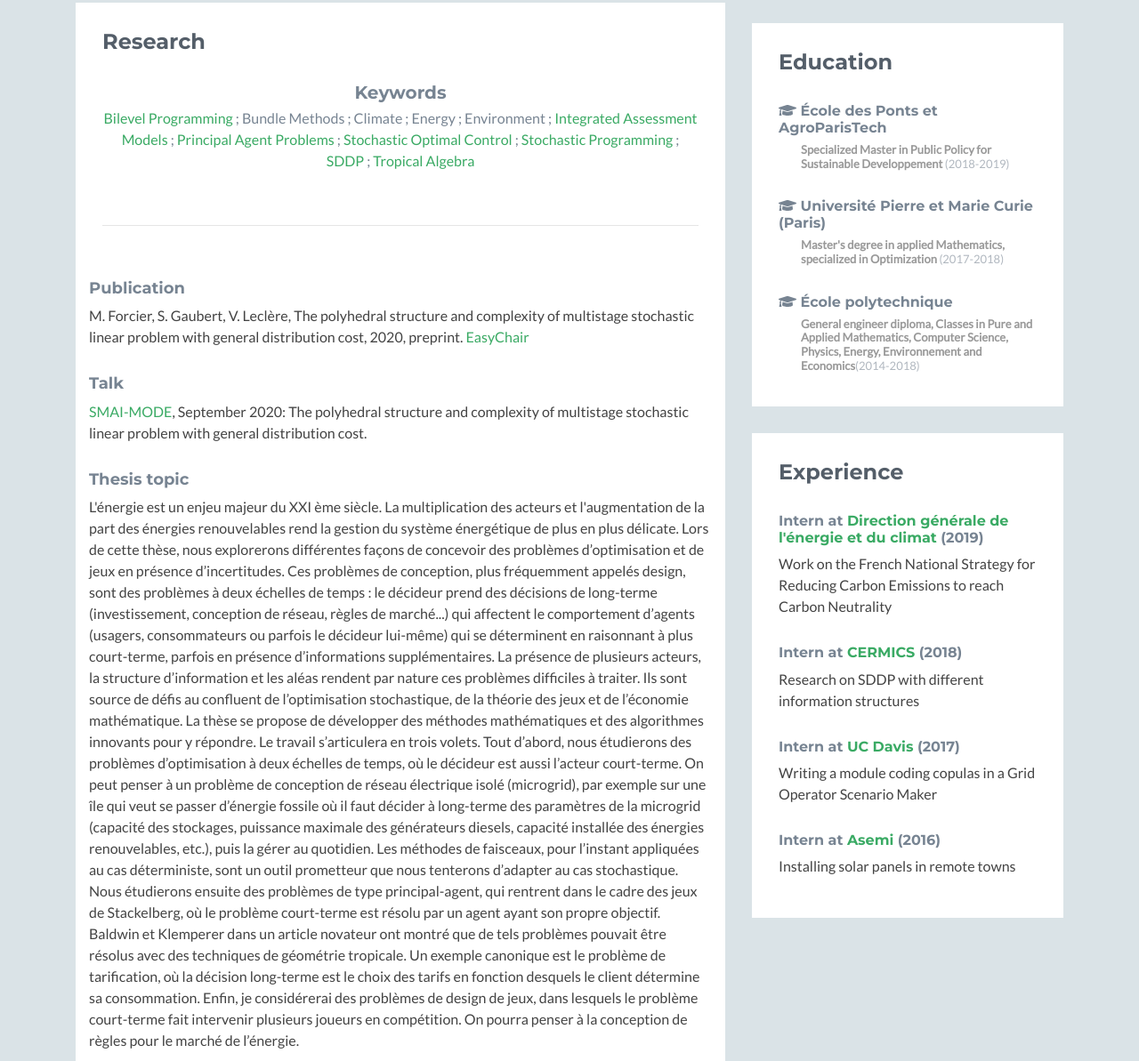
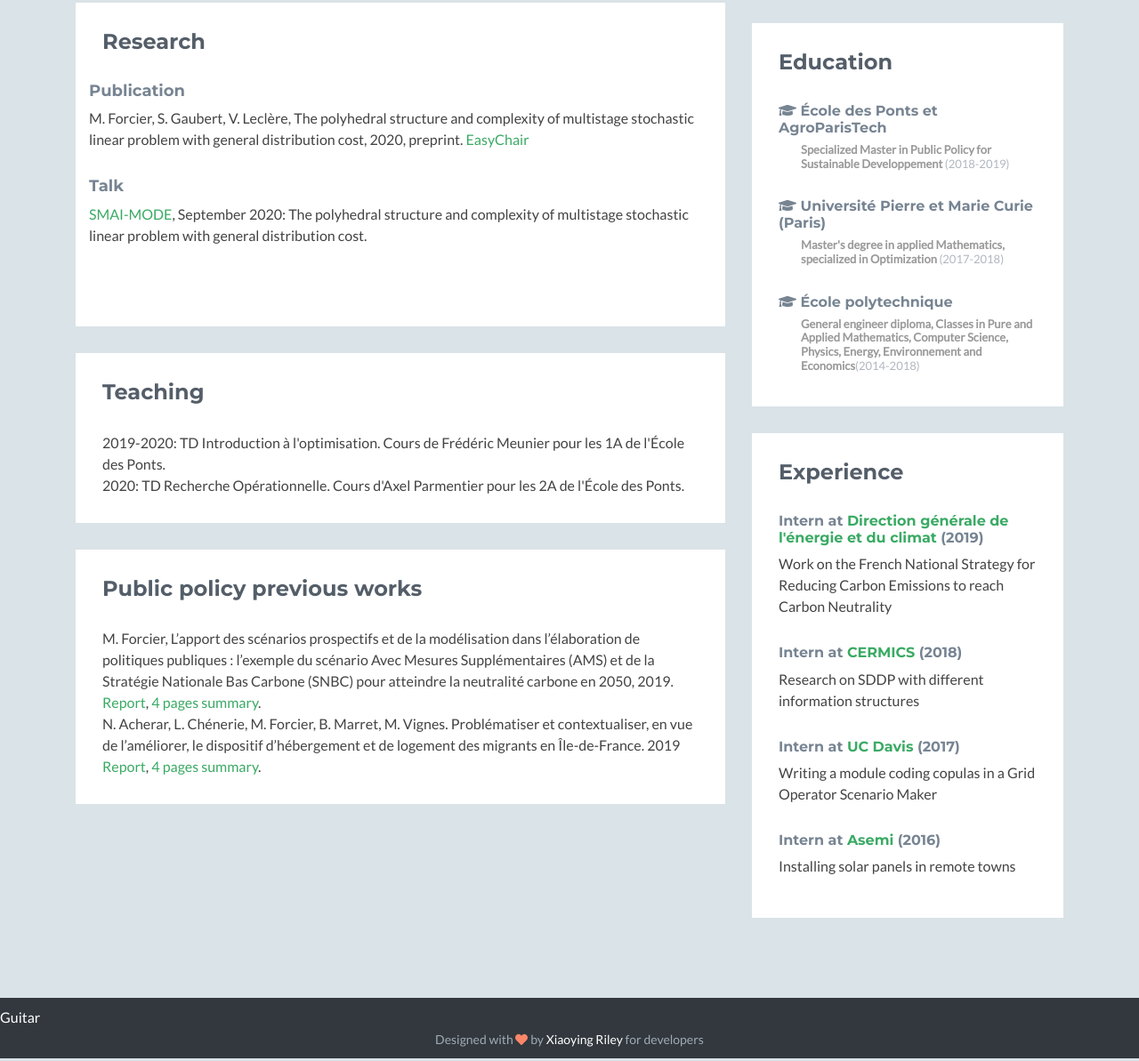
Before and after one commit to maelforcier/maelforcier.github.io, a plain HTML site: page index.html in a window 1280 px wide. Shown: the part 610-1803 px from the top of the page at 89% size. Drawn offline with nearby package versions, Linux system fonts and the light colour scheme; no server answers; a script that the page names is missing; some icons are missing.

Commit message:
mise à jour site

```diff
--- a/index.html
+++ b/index.html
@@ -63,7 +63,7 @@
                                 <a href = "https://cermics.enpc.fr/~leclerev/">Vincent Leclère</a> and
                                  <a href = "http://www.cmap.polytechnique.fr/~gaubert/">Stéphane Gaubert.</a></p>
 
-                                 My <a class="more-link" href="assets/documents/CV_Mael_Forcier.pdf" target="_blank"><i class="fas fa-external-link-alt"></i>french resume</a>.
+                                 My <a class="more-link" href="assets/documents/CV_Mael_Forcier.pdf" target="_blank">french resume</a>.
 
                         </div><!--//content-->
                     </div><!--//section-inner-->
@@ -74,7 +74,7 @@
                         <h2 class="heading">Research</h2>
                         <div class="content">
 
-                            <div class="item featured text-center">
+                            <!-- <div class="item featured text-center">
                                 <h3 class="title">Keywords</h3>
                                 <p class="summary">
                                     <a href="https://en.wikipedia.org/wiki/Bilevel_optimization"> Bilevel Programming </a>;
@@ -88,20 +88,9 @@
                                    <a href ="https://en.wikipedia.org/wiki/Stochastic_programming"> Stochastic Programming</a> ;
                                    <a href="http://gdrro.lip6.fr/sites/default/files/JourneeCOSdec2015-Leclere.pdf"> SDDP </a>;
                                    <a href="https://en.wikipedia.org/wiki/Tropical_semiring"> Tropical Algebra </a></p>
-                                <!-- <div class="featured-image has-ribbon">
-                                    <a href="https://themes.3rdwavemedia.com/bootstrap-templates/product/appify-bootstrap-4-admin-template-for-app-developers/" target="_blank">
-                                    <img class="img-fluid project-image" src="assets/images/projects/project-featured.jpg" alt="project name" />
-                                    </a>
-                                    <div class="ribbon">
-                                        <div class="text">New</div>
-                                    </div>
-                                </div> -->
-                            </div><!--//item-->
-                            <hr class="divider" />
+                            </div>
+                            <hr class="divider"-->
                             <div class="item row">
-                                <!-- <a class="col-md-4 col-12" href="https://themes.3rdwavemedia.com/bootstrap-templates/resume/instance-bootstrap-portfolio-theme-for-developers/" target="_blank">
-                                <img class="img-fluid project-image" src="assets/images/projects/project-1.png" alt="project name" />
-                                </a> -->
                                 <div class="item">
                                     <h3 class="title"><a>Publication</a></h3>
                                     M. Forcier, S. Gaubert, V. Leclère, The polyhedral structure and complexity of multistage stochastic linear problem with general distribution cost, 2020, preprint.
@@ -111,7 +100,7 @@
                                     <h3 class="title"><a>Talk</a></h3>
                                     <a href="https://smai-mode2020.inria.fr/">SMAI-MODE</a>, September 2020: The polyhedral structure and complexity of multistage stochastic linear problem with general distribution cost.
                                 </div>
-                                <div class="item">
+                                <!-- <div class="item">
                                     <h3 class="title"><a>Thesis topic</a></h3>
                                     <p class="mb-2">L'énergie est un enjeu majeur du XXI ème siècle. La multiplication des acteurs et l'augmentation de la
 part des énergies renouvelables rend la gestion du système énergétique de plus en plus délicate.
@@ -140,11 +129,47 @@ canonique est le problème de tarification, où la décision long-terme est le c
 fonction desquels le client détermine sa consommation. Enfin, je considérerai des problèmes de
 design de jeux, dans lesquels le problème court-terme fait intervenir plusieurs joueurs en
 compétition. On pourra penser à la conception de règles pour le marché de l’énergie.</p>
-                                </div><!--//desc-->
-                            </div><!--//item-->
-                        </div><!--//content-->
-                    </div><!--//section-inner-->
-                </section><!--//section-->
+                                -->
+                        </div>
+                    </div>
+                </section>
+
+             <section class="teaching section">
+                <div class="section-inner">
+                    <h2 class="heading">Teaching</h2>
+                    <div class="content">
+                        2019-2020: TD Introduction à l'optimisation. Cours de Frédéric Meunier pour les 1A de l'École des Ponts.
+                    </div>
+                    <div class="content">
+                        2020: TD Recherche Opérationnelle. Cours d'Axel Parmentier pour les 2A de l'École des Ponts.
+                    </div>
+                </div>
+            </section>
+
+            <section class="previous work section">
+               <div class="section-inner">
+                   <h2 class="heading">Public policy previous works</h2>
+                   <div class="content">
+                        M. Forcier, L’apport des scénarios
+                            prospectifs et de la modélisation
+                            dans l’élaboration de politiques publiques :
+                            l’exemple du scénario Avec Mesures Supplémentaires (AMS)
+                            et de la Stratégie Nationale Bas Carbone (SNBC)
+                            pour atteindre la neutralité carbone en 2050, 2019.
+                       <a href="assets/documents/FORCIER_rapport_DGEC.pdf">Report</a>,
+                       <a href="assets/documents/FORCIER_4P_DGEC.pdf">4 pages summary</a>.
+                   </div>
+
+
+                   <div class="content">
+                       N. Acherar, L. Chénerie, M. Forcier, B. Marret, M. Vignes.
+                       Problématiser et contextualiser, en vue de l’améliorer,
+                       le dispositif d’hébergement et de logement des migrants en Île-de-France. 2019
+                       <a href="http://www.drihl.ile-de-france.developpement-durable.gouv.fr/IMG/pdf/rapport_gaap_migrants.pdf">Report</a>,
+                       <a class="more-link" href="assets/documents/4_pages_GAAP_migrants.pdf" target="_blank">4 pages summary</a>.
+                   </div><!--//content-->
+               </div><!--//section-inner-->
+           </section><!--//section-->
 
                 <!--  <section class="projects section">
                     <div class="section-inner">
```
